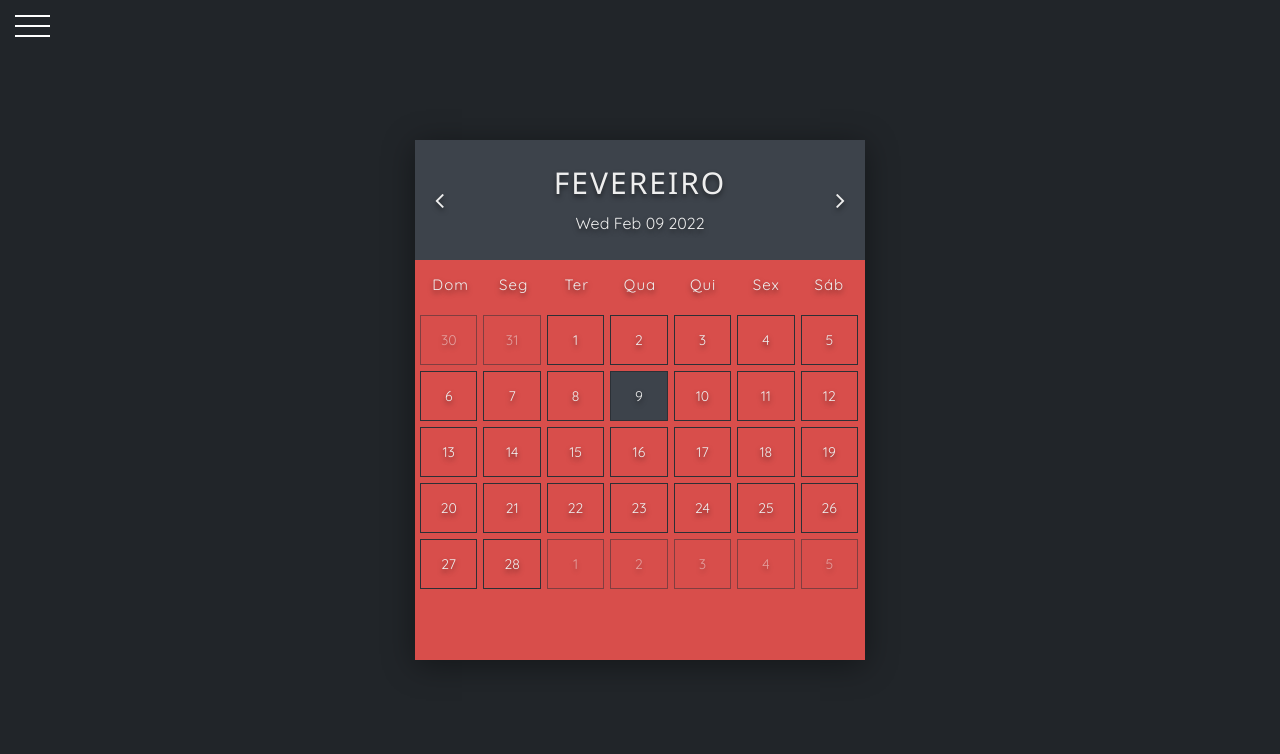
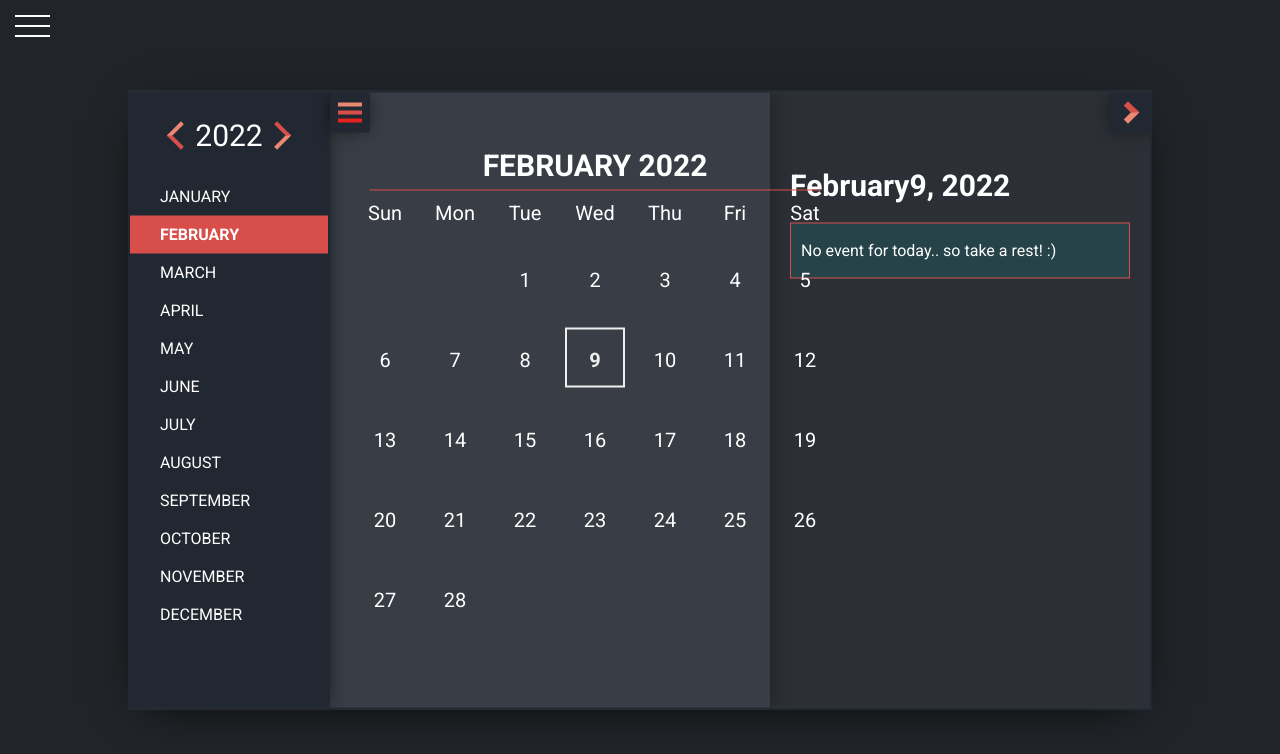
Before and after one commit to Andre-Coelho25/UniRep, a plain HTML site: page FrontEnd/Calendário.html in a window 1280 px wide. Drawn offline with nearby package versions, Linux system fonts and the light colour scheme.

Commit message:
Calendário_Acabado

```diff
--- a/FrontEnd/Calendário.html
+++ b/FrontEnd/Calendário.html
@@ -23,6 +23,16 @@
     <link rel="stylesheet" href="https://www.w3schools.com/w3css/4/w3.css" />
     <link rel="stylesheet" href="styleCalendário.css" type="text/css" />
     <script src="https://ajax.googleapis.com/ajax/libs/jquery/3.5.1/jquery.min.js"></script>
+
+    <link rel="stylesheet" href="style.css" />
+    <link rel="stylesheet" href="evo-calendar.midnight-blue.min.css" />
+    <link rel="stylesheet" href="evo-calendar.min.css" />
+    <link rel="preconnect" href="https://fonts.googleapis.com" />
+    <link rel="preconnect" href="https://fonts.gstatic.com" crossorigin />
+    <link
+      href="https://fonts.googleapis.com/css2?family=Roboto:wght@300;700&family=Rowdies:wght@700&display=swap"
+      rel="stylesheet"
+    />
   </head>
 
   <body>
@@ -48,30 +58,13 @@
 
     <!--HTML DO CALENDÁRIO-->
 
-    <div class="container">
-      <div class="calendar">
-        <div class="month">
-          <i class="fa fa-angle-left prev"></i>
-          <div class="date">
-            <h1></h1>
-            <p></p>
-          </div>
-          <i class="fa fa-angle-right next"></i>
-        </div>
-        <div class="weekdays">
-          <div>Dom</div>
-          <div>Seg</div>
-          <div>Ter</div>
-          <div>Qua</div>
-          <div>Qui</div>
-          <div>Sex</div>
-          <div>Sáb</div>
-        </div>
-        <div class="days"></div>
-      </div>
+    <div class="hero">
+      <div id="calendar"></div>
     </div>
 
     <!--FIM DO HTML DO CALENDÁRIO-->
+
+    <!--SCRIPT DA ANIMAÇÃO-->
 
     <div class="loader-wrapper">
       <div class="wrapper">
@@ -86,7 +79,7 @@
     </div>
     <script>
       $("#btn").hide();
-$(window).on("load",function(){
+      $(window).on("load", function () {
         $(".loader-wrapper").fadeOut("slow");
         $("#btn").show();
       });
@@ -94,9 +87,7 @@ $(window).on("load",function(){
   </body>
 </html>
 
-<!--SCRIPT DA ANIMAÇAO-->
-
-
+<!--FIM DO SCRIPT DA ANIMAÇAO-->
 
 <!--SCRIPT DA NAVBAR-->
 
@@ -129,89 +120,32 @@ $(window).on("load",function(){
 
 <!--SCRIPT DO CALENDÁRIO-->
 
+<script src="https://cdn.jsdelivr.net/npm/jquery@3.4.1/dist/jquery.min.js"></script>
+<script src="evo-calendar.min.js"></script>
 <script>
-  const date = new Date();
-
-  const renderCalendar = () => {
-    date.setDate(1);
-
-    const monthDays = document.querySelector(".days");
-
-    const lastDay = new Date(
-      date.getFullYear(),
-      date.getMonth() + 1,
-      0
-    ).getDate();
-
-    const prevLastDay = new Date(
-      date.getFullYear(),
-      date.getMonth(),
-      0
-    ).getDate();
-
-    const firstDayIndex = date.getDay();
-
-    const lastDayIndex = new Date(
-      date.getFullYear(),
-      date.getMonth() + 1,
-      0
-    ).getDay();
-
-    const nextDays = 7 - lastDayIndex - 1;
-
-    const months = [
-      "Janeiro",
-      "Fevereiro",
-      "Março",
-      "Abril",
-      "Maio",
-      "Junho",
-      "Julho",
-      "Agosto",
-      "Setembro",
-      "Outubro",
-      "Novembro",
-      "Dezembro",
-    ];
-
-    document.querySelector(".date h1").innerHTML = months[date.getMonth()];
-
-    document.querySelector(".date p").innerHTML = new Date().toDateString();
-
-    let days = "";
-
-    for (let x = firstDayIndex; x > 0; x--) {
-      days += `<div class="prev-date">${prevLastDay - x + 1}</div>`;
-    }
-
-    for (let i = 1; i <= lastDay; i++) {
-      if (
-        i === new Date().getDate() &&
-        date.getMonth() === new Date().getMonth()
-      ) {
-        days += `<div class="today">${i}</div>`;
-      } else {
-        days += `<div>${i}</div>`;
-      }
-    }
-
-    for (let j = 1; j <= nextDays; j++) {
-      days += `<div class="next-date">${j}</div>`;
-      monthDays.innerHTML = days;
-    }
-  };
-
-  document.querySelector(".prev").addEventListener("click", () => {
-    date.setMonth(date.getMonth() - 1);
-    renderCalendar();
+  $(document).ready(function () {
+    $("#calendar").evoCalendar({
+      theme: "Midnight Blue",
+      calendarEvents: [
+        {
+          id: "event1", // Event's ID (required)
+          name: "New Year", // Event name (required)
+          date: "January/1/2020", // Event date (required)
+          description: "É noite de ano novo e o caralho.",
+          type: "teste", // Event type (required)
+          everyYear: true, // Same event every year (optional)
+        },
+        {
+          name: "Vacation Leave",
+          badge: "02/13 - 02/15", // Event badge (optional)
+          date: ["February/13/2020", "February/15/2020"], // Date range
+          description: "Vacation leave for 3 days.", // Event description (optional)
+          type: "ferias",
+          color: "#63d867", // Event custom color (optional)
+        },
+      ],
     });
-
-  document.querySelector(".next").addEventListener("click", () => {
-    date.setMonth(date.getMonth() + 1);
-    renderCalendar();
   });
-
-  renderCalendar();
 </script>
 
 <!--FIM DA SCRIPT DO CALENDÁRIO-->
--- a/FrontEnd/styleCalendário.css
+++ b/FrontEnd/styleCalendário.css
@@ -1,108 +1,19 @@
 * {
-    margin: 0;
-    padding: 0;
-    box-sizing: border-box;
-    font-family: "Quicksand", sans-serif;
-  }
+  margin: 0;
+  padding: 0;
+  font-family: 'Roboto', sans-serif;
+}
 
-  html {
-    font-size: 62.5%;
-  }
+.hero {
+  width: 100%;
+  height: 100%;
+  background: linear-gradient(45deg, #272B2F, #3D434B)
+}
 
-  .container {
-    width: 100%;
-    height: 100vh;
-    color: #eee;
-    display: flex;
-    justify-content: center;
-    align-items: center;
-  }
-
-  .calendar {
-    width: 45rem;
-    height: 52rem;
-    background-color: #D84E4B;
-    box-shadow: 0 0.5rem 3rem rgba(0, 0, 0, 0.4);
-  }
-
-  .month {
-    width: 100%;
-    height: 12rem;
-    background-color: #3D434B;
-    display: flex;
-    justify-content: space-between;
-    align-items: center;
-    padding: 0 2rem;
-    text-align: center;
-    text-shadow: 0 0.3rem 0.5rem rgba(0, 0, 0, 0.5);
-  }
-
-  .month i {
-    font-size: 2.5rem;
-    cursor: pointer;
-  }
-
-  .month h1 {
-    font-size: 3rem;
-    font-weight: 400;
-    text-transform: uppercase;
-    letter-spacing: 0.2rem;
-    margin-bottom: 1rem;
-  }
-
-  .month p {
-    font-size: 1.6rem;
-  }
-
-  .weekdays {
-    width: 100%;
-    height: 5rem;
-    padding: 0 0.4rem;
-    display: flex;
-    align-items: center;
-  }
-
-  .weekdays div {
-    font-size: 1.5rem;
-    font-weight: 400;
-    letter-spacing: 0.1rem;
-    width: calc(44.2rem / 7);
-    display: flex;
-    justify-content: center;
-    align-items: center;
-    text-shadow: 0 0.3rem 0.5rem rgba(0, 0, 0, 0.5);
-  }
-
-  .days {
-    width: 100%;
-    display: flex;
-    flex-wrap: wrap;
-    padding: 0.2rem;
-  }
-
-  .days div {
-    font-size: 1.4rem;
-    margin: 0.3rem;
-    width: calc(40.2rem / 7);
-    height: 5rem;
-    display: flex;
-    justify-content: center;
-    align-items: center;
-    text-shadow: 0 0.3rem 0.5rem rgba(0, 0, 0, 0.5);
-    transition: background-color 0.2s;
-    border: 1px solid #2C3036;
-  }
-
-  .days div:hover:not(.today) {
-    background-color: #272B2F;
-    cursor: pointer;
-  }
-
-  .prev-date,
-  .next-date {
-    opacity: 0.5;
-  }
-
-  .today {
-    background-color: #3D434B;
-  }
+#calendar{
+  width: 80%;
+  position: absolute;
+  top: 50%;
+  left: 50%;
+  transform: translate(-50%, -50%);
+}
```
Also changed, not shown: FrontEnd/Testes/calendárioTeste.html (+0 -1 lines), FrontEnd/Testes/evo-calendar.midnight-blue.min.css (deleted), FrontEnd/evo-calendar.midnight-blue.min.css (added), FrontEnd/evo-calendar.min.css, FrontEnd/evo-calendar.min.js (renamed from FrontEnd/Testes/evo-calendar.min.js). Lines whose indentation alone changed are shown as unchanged.
